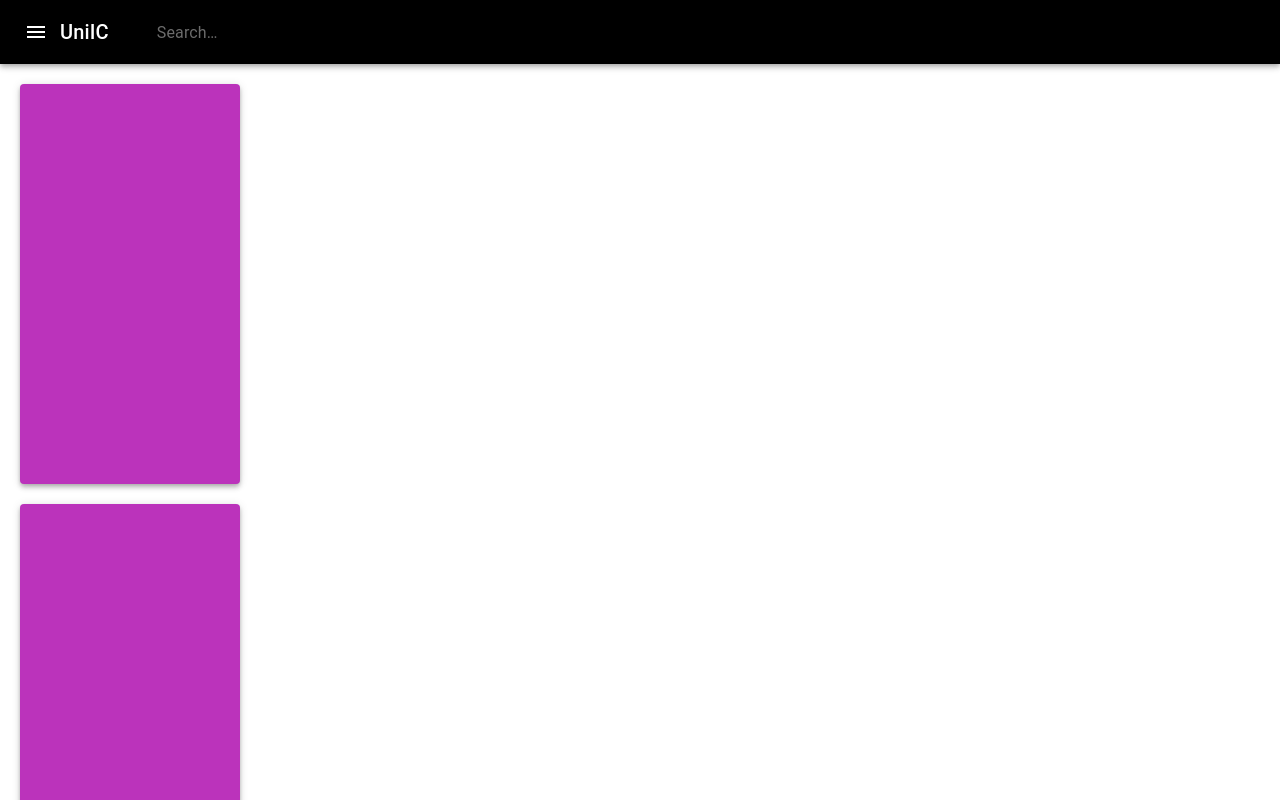
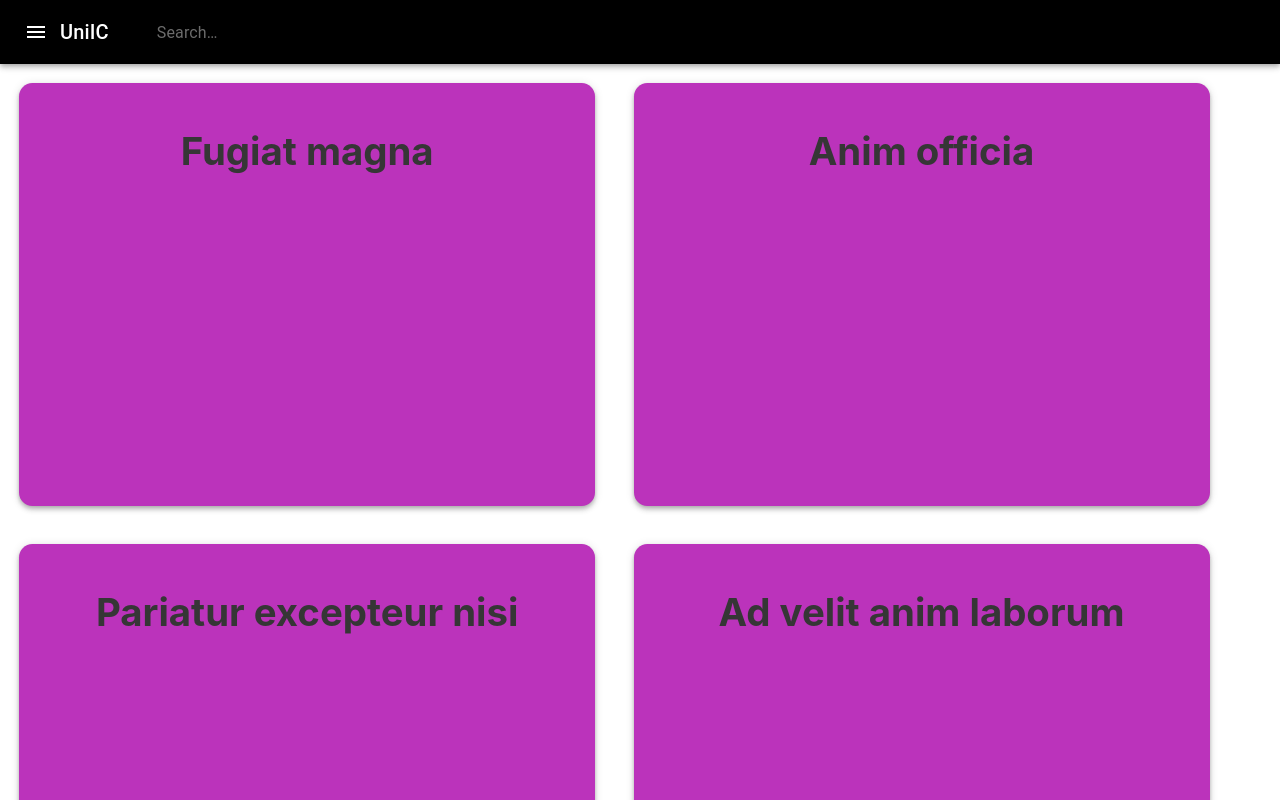
Before and after one commit to LuizFBR/Sistema-de-Divulga-o-de-IC, a React (Create React App) app in the folder frontend/: page / in a window 1280 px wide. Shown: the top 800 px of the page. Built offline with nearby package versions, Linux system fonts and the light colour scheme.

Commit message:
Atualizacao da interface da pagina exemplo /, com novo display, e titulo para os cards. Nova pagina, Page IC que sera usada para mostrar as informacoes base de cada IC.

```diff
--- a/frontend/src/components/CardIc/index.jsx
+++ b/frontend/src/components/CardIc/index.jsx
@@ -5,10 +5,13 @@ import { Card } from './styles';
 
 function CardIc({ data }) {
 
-    const styles = { backgroundColor: '#b3b', width: 180, height: 360, margin: 20, padding: 20 }
+    const styles = { backgroundColor: '#b3b', borderRadius: '0.7em',
+     fontSize: '1.2em', color: '#363636', padding: '1em', textAlign: 'center'}
     const handleCardClick = () => console.log(data);
 
-    return <Card onClick={handleCardClick} style={styles} />;
+    return (<Card onClick={handleCardClick} style={styles}>
+        <h1>{data.title}</h1>
+    </Card>);
 }
 
 
--- a/frontend/src/components/CardIc/styles.js
+++ b/frontend/src/components/CardIc/styles.js
@@ -4,8 +4,10 @@ import styled from 'styled-components';
 export const Card = styled(Paper).attrs({
   elevation: 4,
 })`
-  width: 180px;
-  height: 360px;
-  margin: 20;
-  padding: 20;
+  width: 28em;
+  height: 20em;
+  min-width: 10em;
+  margin: 1em;
+  border-radius: 0.7em;
+
 `;
--- a/frontend/src/mock.data.json
+++ b/frontend/src/mock.data.json
@@ -11,7 +11,7 @@
     "email": "terri.barrera@undefined.org",
     "phone": "+1 (935) 572-3769",
     "about": "Cupidatat sit magna do officia. Irure ad fugiat duis ullamco elit ad. Incididunt laboris commodo sint velit enim minim nostrud magna. Eiusmod laborum aliquip mollit aliqua in deserunt mollit do ut pariatur consequat laboris labore.",
-    "title": "Fugiat magna cupidatat labore ullamco incididunt aliqua consectetur ad est magna nulla pariatur. Veniam cillum duis adipisicing pariatur officia labore. Aliqua proident irure amet sunt labore.",
+    "title": "Fugiat magna",
     "registered": "<SyntaxError: Unexpected identifier>"
   },
   {
@@ -26,7 +26,7 @@
     "email": "pam.lucas@undefined.biz",
     "phone": "+1 (878) 590-2801",
     "about": "Ullamco amet laboris aute incididunt commodo do esse. Excepteur irure aliqua cillum consequat ut proident. In fugiat adipisicing anim irure. Irure minim laborum aute occaecat nisi eiusmod fugiat do ex amet quis mollit eiusmod. Ut incididunt id reprehenderit cupidatat eiusmod adipisicing sit Lorem pariatur est aute. Quis laboris ipsum anim eu ea cupidatat labore fugiat. Sint aliquip voluptate sit exercitation sit dolor do occaecat.",
-    "title": "Anim officia elit aliqua labore et ex sunt occaecat commodo pariatur minim ad nostrud. Enim do exercitation irure eu aliquip. Officia ullamco adipisicing mollit sunt excepteur aliqua ea sit nisi eu. Quis proident proident deserunt culpa incididunt. Irure qui eu est non in Lorem. Magna tempor culpa esse dolor pariatur duis nisi consectetur adipisicing laboris.",
+    "title": "Anim officia",
     "registered": "<SyntaxError: Unexpected identifier>"
   },
   {
@@ -41,7 +41,7 @@
     "email": "eve.fitzgerald@undefined.name",
     "phone": "+1 (872) 505-2318",
     "about": "Enim enim deserunt dolore tempor et dolore dolor tempor ut elit est ea adipisicing exercitation. Excepteur nisi pariatur dolor tempor nisi in cillum aliqua laborum et mollit. Tempor laboris proident reprehenderit dolor quis amet aliqua velit est.",
-    "title": "Pariatur excepteur nisi ad anim enim nostrud et sunt anim ut officia culpa in. Dolor voluptate nulla minim do deserunt qui excepteur et in. Magna in fugiat id duis. Magna elit qui nostrud dolore officia veniam. Proident exercitation ut officia in. Consectetur mollit officia reprehenderit nulla aliqua nulla culpa amet aute mollit. Magna adipisicing nulla id magna quis nulla consectetur dolor occaecat excepteur magna ex eiusmod.",
+    "title": "Pariatur excepteur nisi",
     "registered": "<SyntaxError: Unexpected identifier>"
   },
   {
@@ -56,7 +56,7 @@
     "email": "day.roman@undefined.biz",
     "phone": "+1 (979) 478-3739",
     "about": "Nulla ad in officia laborum dolor ipsum proident commodo qui proident veniam ut exercitation in. Ea anim adipisicing ullamco reprehenderit proident exercitation. In nisi cupidatat nostrud incididunt sint qui aliquip.",
-    "title": "Ad velit anim laborum reprehenderit labore nostrud excepteur voluptate. Veniam amet quis anim culpa cupidatat incididunt in cupidatat sit incididunt commodo ullamco culpa proident. Non mollit mollit sint sunt cillum minim. Culpa enim nostrud voluptate voluptate reprehenderit officia nisi id qui ipsum magna in. Velit dolore tempor reprehenderit exercitation anim non culpa amet aute exercitation ipsum labore.",
+    "title": "Ad velit anim laborum",
     "registered": "<SyntaxError: Unexpected identifier>"
   },
   {
@@ -71,7 +71,7 @@
     "email": "rosario.bond@undefined.co.uk",
     "phone": "+1 (997) 420-3548",
     "about": "In pariatur esse esse est. Lorem reprehenderit ullamco do eiusmod sit. Aute ea proident deserunt elit adipisicing velit elit do id est adipisicing commodo irure. Incididunt anim dolore non in. Voluptate est consectetur nostrud ad in nostrud anim Lorem sint sit.",
-    "title": "Ad commodo ut do ex. Do quis mollit magna elit minim velit. Lorem consequat adipisicing tempor reprehenderit ullamco exercitation. Elit adipisicing quis nostrud est aliqua incididunt aute pariatur. Cillum ad irure excepteur officia mollit est pariatur mollit. Qui enim excepteur ex cillum enim labore aute amet voluptate in qui. Laboris laboris nostrud aute Lorem ut id eu duis.",
+    "title": "Commodo",
     "registered": "<SyntaxError: Unexpected identifier>"
   }
 ]
--- a/frontend/src/pages/example/index.jsx
+++ b/frontend/src/pages/example/index.jsx
@@ -1,8 +1,9 @@
 import { useState } from "react";
-import { ExampleContainer, ExampleCounterButton } from "./styles";
+import { ExampleContainer, ExampleCounterButton , CardHolder} from "./styles";
 import Header from '../../components/Header';
 import CardIc from '../../components/CardIc';
 import mockData from '../../mock.data.json';
+
 
 const ExamplePage = () => {
   const [counter, setCounter] = useState(0);
@@ -18,7 +19,11 @@ const ExamplePage = () => {
     //   Example Container é uma div definida no arquivo styles, criamos um componente para o javascript mas no dom vira uma div
     <ExampleContainer>
       <Header />
-      {mockData.map(ic => (<CardIc data={ic} key={ic._id} />))}
+          <div>
+            <CardHolder>
+              {mockData.map(ic => (<CardIc data={ic} key={ic._id} />))}
+            </CardHolder>
+          </div>
     </ExampleContainer>
   );
 };
--- a/frontend/src/pages/example/styles.js
+++ b/frontend/src/pages/example/styles.js
@@ -14,3 +14,11 @@ export const ExampleCounterButton = styled.button`
 
 export const LoginContainer= styled.div`
 `;
+
+export const CardHolder = styled.form`
+  display: flex;
+  flex: 15em;
+  background-color: "#fff";
+  flex-wrap: wrap;
+  align: self;
+`;
--- a/frontend/src/routes/index.js
+++ b/frontend/src/routes/index.js
@@ -2,10 +2,14 @@ import React from "react";
 import { Route, Switch } from "react-router-dom";
 import ExamplePage from "../pages/example";
 import LoginPage from "../pages/login";
+import PageIC from "../pages/exemploIC";
+
+
 const Routes = () => (
   <Switch>
     <Route path="/" exact component={ExamplePage} />
     <Route path="/login" component={LoginPage} />
+    <Route path="/PageIC" component={PageIC} />
   </Switch>
 );
 
```
